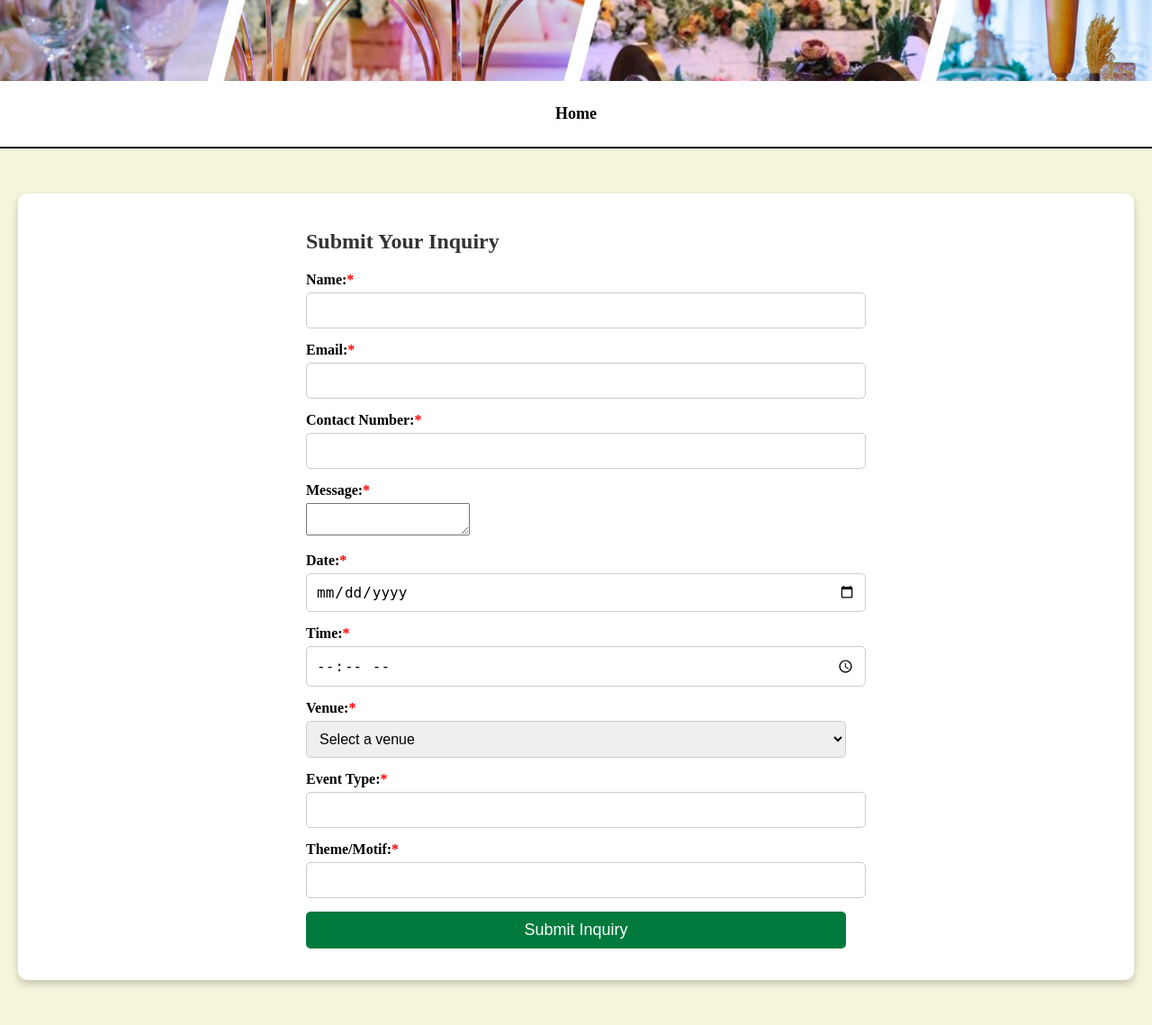
After one commit to RosarioAngelica/trylang_cohere, a PHP site: page /VillaSalud.UI/pages/p_make_reservation.php in a window 1280 px wide. The commit adds this page. Shown: the whole page at 90% size. Run offline with PHP 8.4, Linux system fonts and the light colour scheme.

Commit message:
add database connection to patron make inquiry

```diff
--- /dev/null
+++ b/VillaSalud.UI/pages/p_make_reservation.php
@@ -0,0 +1,138 @@
+<?php
+
+include_once "db_connect.php"; // Ensure this file correctly initializes $conn
+
+// Handle form submission
+if ($_SERVER["REQUEST_METHOD"] == "POST") {
+    $name = $_POST["name"];
+    $email = $_POST["email"];
+    $contact = $_POST["contact"];
+    $message = $_POST["message"];
+    $date = $_POST["date"];
+    $time = $_POST["time"];
+    $venue = $_POST["venue"];
+    $event_type = $_POST["event_type"];
+    $theme_motif = $_POST["theme_motif"];
+
+    // Step 1: Insert patron details if not already registered
+    $checkPatron = "SELECT patron_id FROM patron WHERE email = ?";
+    $stmt = $conn->prepare($checkPatron);
+    $stmt->bind_param("s", $email);
+    $stmt->execute();
+    $stmt->store_result();
+
+    if ($stmt->num_rows > 0) {
+        // Patron already exists, get their patron_id
+        $stmt->bind_result($patron_id);
+        $stmt->fetch();
+    } else {
+        // Insert new patron record
+        $insertPatron = "INSERT INTO patron (name, email, contact_number) VALUES (?, ?, ?)";
+        $stmt = $conn->prepare($insertPatron);
+        $stmt->bind_param("sss", $name, $email, $contact);
+        $stmt->execute();
+        $patron_id = $stmt->insert_id; // Get the newly inserted patron's ID
+    }
+    $stmt->close();
+
+    // Step 2: Insert the inquiry with the retrieved or new patron_id
+    $insertInquiry = "INSERT INTO inquiry (patron_id, message, date, time, venue, event_type, theme_motif)
+                      VALUES (?, ?, ?, ?, ?, ?, ?)";
+
+    $stmt = $conn->prepare($insertInquiry);
+    $stmt->bind_param("issssss", $patron_id, $message, $date, $time, $venue, $event_type, $theme_motif);
+
+    if ($stmt->execute()) {
+        echo "<script>alert('Inquiry submitted successfully!');</script>";
+    } else {
+        echo "<script>alert('Error submitting inquiry: " . $stmt->error . "');</script>";
+    }
+
+    $stmt->close();
+}
+
+?>
+
+<!DOCTYPE html>
+<html lang="en">
+<head>
+    <meta charset="UTF-8">
+    <meta name="viewport" content="width=device-width, initial-scale=1.0">
+    <title>Make Inquiry</title>
+    <link rel="stylesheet" href="../style/p_make_reservation.css">
+</head>
+<body>
+    <header class="header-image"></header>
+
+    <nav class="navbar">
+        <ul>
+            <li><a href="p_homepage.php">Home</a></li>
+        </ul>
+    </nav>
+
+    <div class="container">
+        <div class="reservation-container">
+            <h2>Submit Your Inquiry</h2>
+            <form method="POST" action="p_make_reservation.php">
+                <div class="form-group">
+                    <label for="name">Name:<span>*</span></label>
+                    <input type="text" id="name" name="name" required>
+                </div>
+
+                <div class="form-group">
+                    <label for="email">Email:<span>*</span></label>
+                    <input type="email" id="email" name="email" required>
+                </div>
+
+                <div class="form-group">
+                    <label for="contact">Contact Number:<span>*</span></label>
+                    <input type="tel" id="contact" name="contact" required>
+                </div>
+
+                <div class="form-group">
+                    <label for="message">Message:<span>*</span></label>
+                    <textarea id="message" name="message" required></textarea>
+                </div>
+
+                <div class="form-group">
+                    <label for="date">Date:<span>*</span></label>
+                    <input type="date" id="date" name="date" required>
+                </div>
+
+                <div class="form-group">
+                    <label for="time">Time:<span>*</span></label>
+                    <input type="time" id="time" name="time" required>
+                </div>
+
+                <div class="form-group">
+                    <label for="venue">Venue:<span>*</span></label>
+                    <select id="venue" name="venue">
+                        <option value="" selected disabled>Select a venue</option>
+                        <option value="Venue A">Venue A</option>
+                        <option value="Venue B">Venue B</option>
+                        <option value="Venue C">Venue C</option>
+                        <option value="other">Other</option>
+                    </select>
+                    <input type="text" id="otherVenue" name="otherVenue" placeholder="Enter venue" style="display: none;">
+                </div>
+
+                <div class="form-group">
+                    <label for="event_type">Event Type:<span>*</span></label>
+                    <input type="text" id="event_type" name="event_type" required>
+                </div>
+
+                <div class="form-group">
+                    <label for="theme_motif">Theme/Motif:<span>*</span></label>
+                    <input type="text" id="theme_motif" name="theme_motif" required>
+                </div>
+
+                <div class="form-group">
+                    <button type="submit">Submit Inquiry</button>
+                </div>
+            </form>
+        </div>
+    </div>
+
+    <script src="../script/p_make_reservation.js"></script>
+</body>
+</html>
--- a/VillaSalud.UI/script/p_make_reservation.js
+++ b/VillaSalud.UI/script/p_make_reservation.js
@@ -30,14 +30,14 @@ document.addEventListener("DOMContentLoaded", function () {
     eventTypeSelect.addEventListener("change", toggleOtherEventType);
 
     form.addEventListener("submit", function (event) {
-        const name = document.getElementById("name").value.trim();
-        const email = document.getElementById("email").value.trim();
-        const contact = document.getElementById("contact").value.trim();
+        const message = document.getElementById("message").value.trim();
+        const date = document.getElementById("date").value.trim();
+        const time = document.getElementById("time").value.trim();
         const venue = venueSelect.value;
         const themeMotif = themeMotifSelect.value;
         const eventType = eventTypeSelect.value;
 
-        if (name === "" || email === "" || contact === "") {
+        if (message === "" || date === "" || time === "" || eventType === "" || themeMotif === "") {
             alert("Please fill in all required fields.");
             event.preventDefault();
         } else if (venue === "other" && otherVenueInput.value.trim() === "") {
--- a/VillaSalud.UI/style/p_make_reservation.css
+++ b/VillaSalud.UI/style/p_make_reservation.css
@@ -78,7 +78,8 @@ body {
   color: red;
 }
 
-.form-group input {
+.form-group input,
+.form-group select {
   width: 100%;
   padding: 10px;
   border: 1px solid #ccc;
@@ -86,6 +87,13 @@ body {
   font-size: 16px;
 }
 
+/* Hide the "Other" inputs by default */
+.other-input {
+  display: none;
+  margin-top: 10px;
+}
+
+/* Button styles */
 button {
   width: 100%;
   padding: 10px;
@@ -95,12 +103,14 @@ button {
   border-radius: 5px;
   cursor: pointer;
   font-size: 18px;
+  transition: background 0.3s ease-in-out;
 }
 
 button:hover {
   background: #28a745;
 }
 
+/* Image container */
 .image-container {
   width: 50%;
 }
@@ -111,19 +121,20 @@ button:hover {
   border-radius: 10px;
 }
 
-/* responsive design */
+/* Responsive design */
 @media (max-width: 900px) {
   .container {
-      flex-direction: column;
-      text-align: center;
+    flex-direction: column;
+    text-align: center;
   }
 
-  .reservation-container, .image-container {
-      width: 100%;
+  .reservation-container,
+  .image-container {
+    width: 100%;
   }
 
   .image-container img {
-      max-width: 150%;
-      margin: auto;
+    max-width: 150%;
+    margin: auto;
   }
 }
```
Also changed, not shown: VillaSalud.UI/pages/p_make_reservation.html (deleted, +0 -109 lines).
